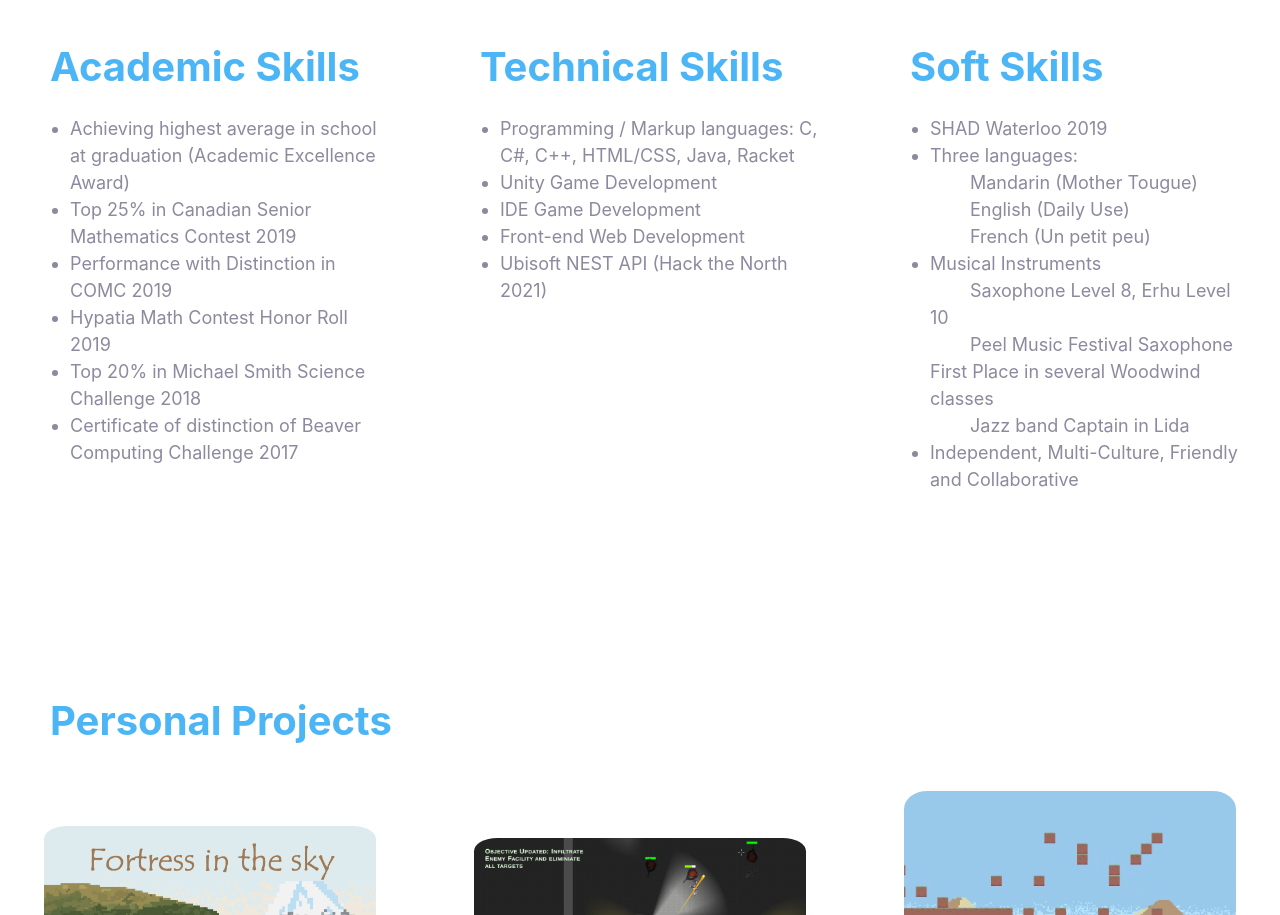
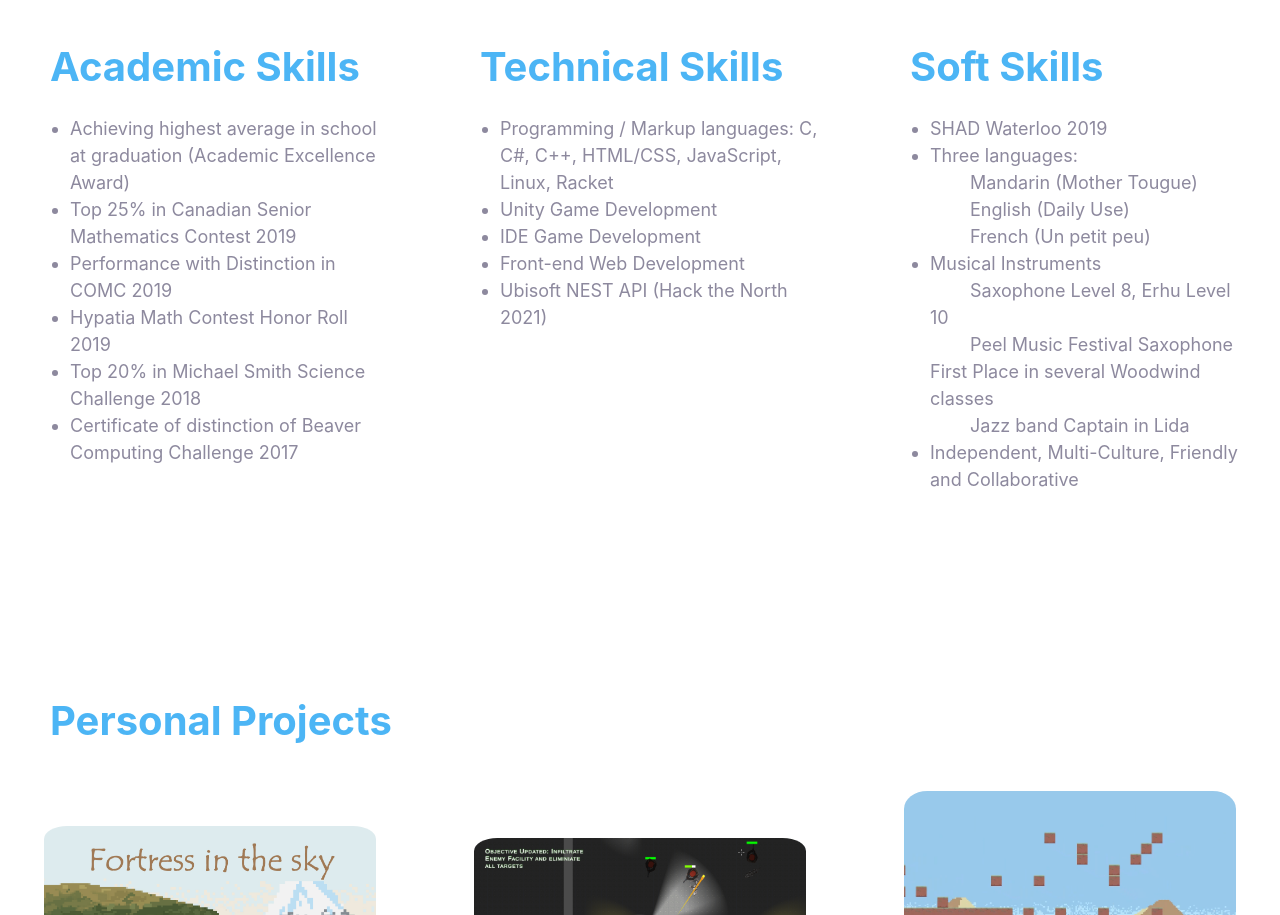
Before and after one commit to SnailKnightHH/Personal-Website, a website built with Parcel: page index.html in a window 1280 px wide. Shown: the part 2065-2980 px from the top of the page. Built offline with nearby package versions, Linux system fonts and the light colour scheme.

Commit message:
Technical Skills Minor Update

```diff
--- a/index.html
+++ b/index.html
@@ -162,7 +162,7 @@
           <h2 class="skill-card_heading">Technical Skills</h2>
           <ul>
             <li>
-              Programming / Markup languages: C, C#, C++, HTML/CSS, Java, Racket
+              Programming / Markup languages: C, C#, C++, HTML/CSS, JavaScript, Linux, Racket
             </li>
             <li>Unity Game Development</li>
             <li>IDE Game Development</li>
```
